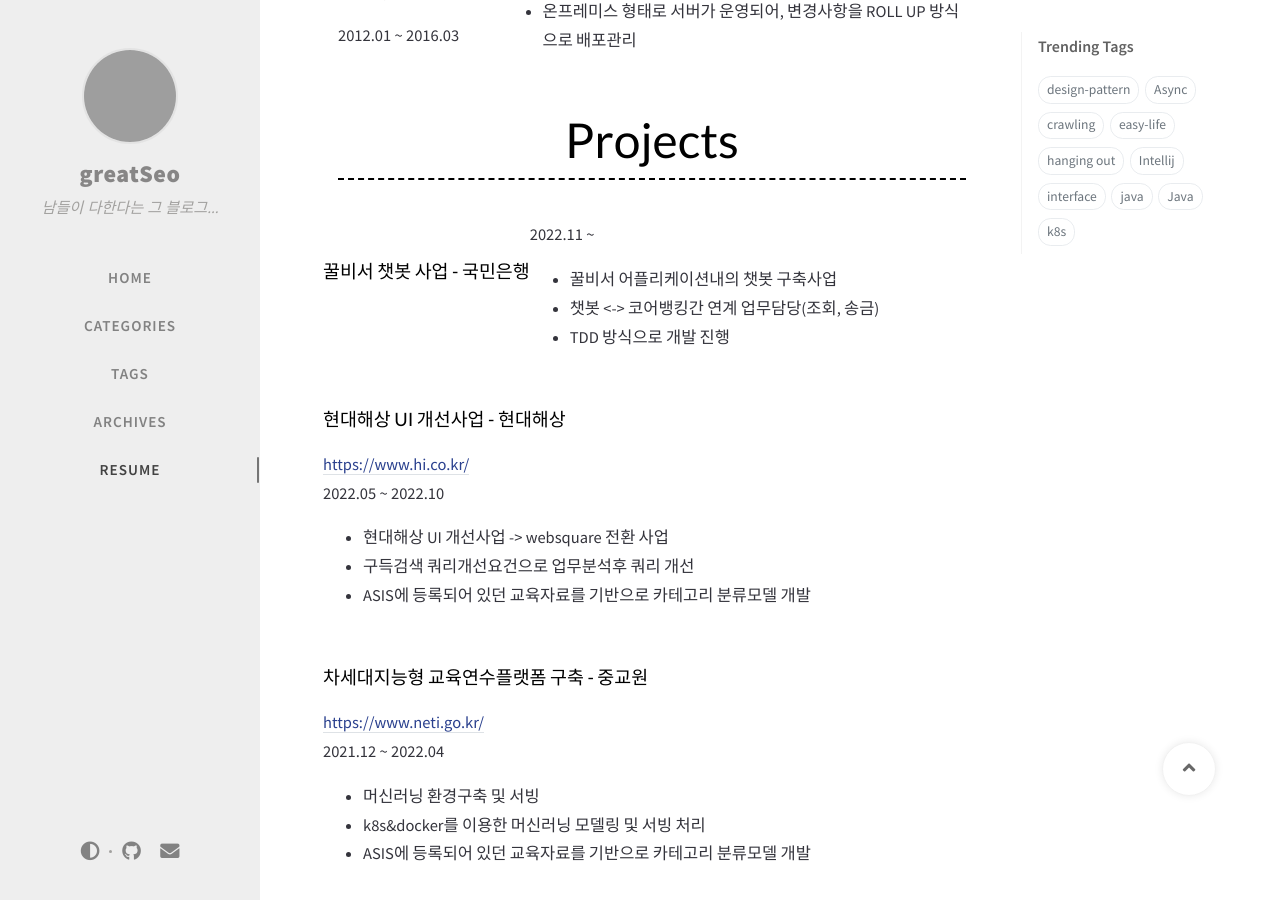
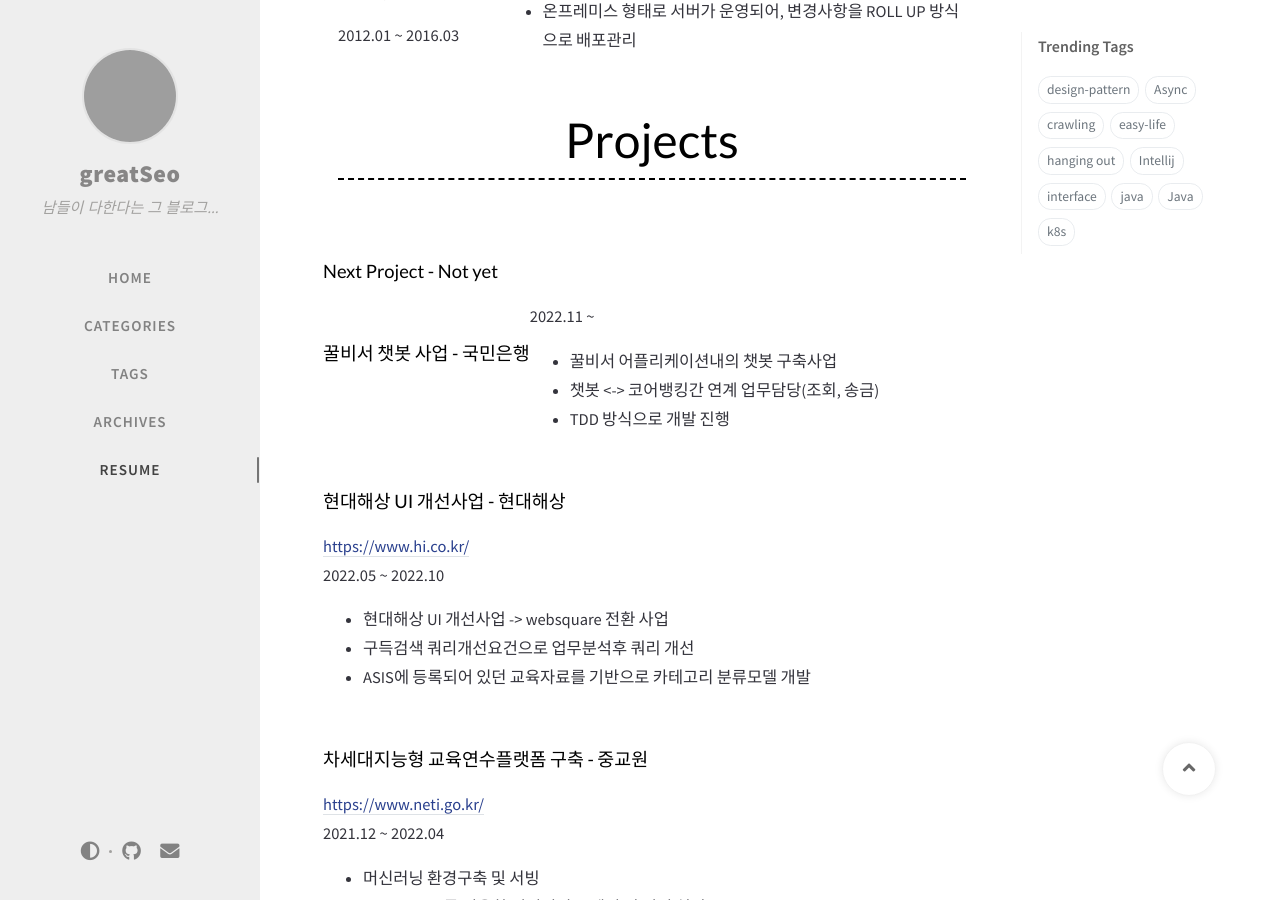
Before and after one commit to sungjinseo/sungjinseo.github.io, a Jekyll site: the page built from _tabs/resume.md, in a window 1280 px wide and 900 px high, scrolled down 1645 px. Built offline with Jekyll 4.4.1, drawn with Linux system fonts in a browser that asks for light colours; nearby versions of some CDN libraries; comment, search, counter and statistics services are not loaded; grey boxes are pictures that could not be loaded.

Commit message:
프로젝트 수정

```diff
--- a/_data/resume/projects.yml
+++ b/_data/resume/projects.yml
@@ -1,3 +1,6 @@
+- layout: top-middle
+  name: Next Project - Not yet
+
 - layout: top-middle
   name: 꿀비서 챗봇 사업 - 국민은행
   link:
```
